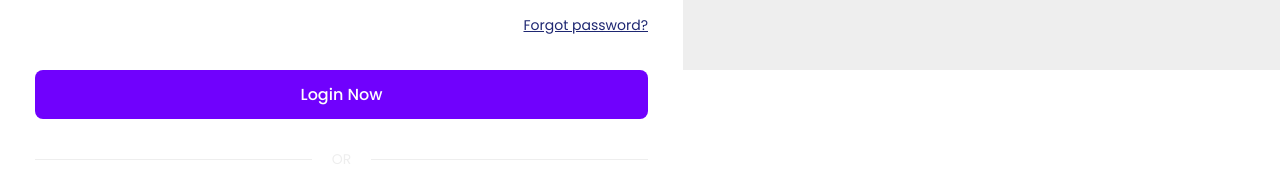
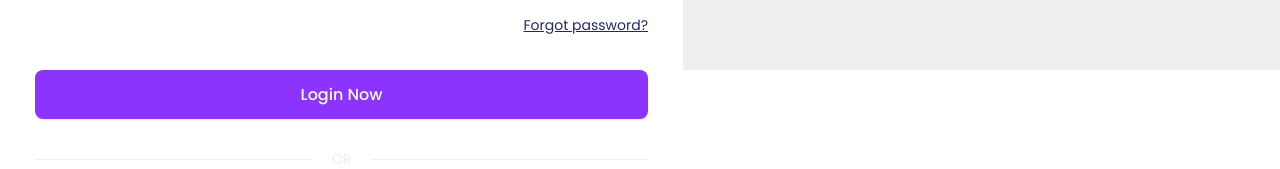
Before and after one commit to renanp96/angular-login-page, an Angular app: page /login in a window 1280 px wide. Shown: the part 730-899 px from the top of the page. Built offline with nearby package versions, Linux system fonts and the light colour scheme.

Commit message:
finished login page

```diff
--- a/src/app/components/default-login-layout/default-login-layout.html
+++ b/src/app/components/default-login-layout/default-login-layout.html
@@ -6,7 +6,7 @@
 
         </ng-content>
         <div class="btn-wrapper">
-            <button class="btn-primary" (click)="submit()" >{{ primaryBtnText }}</button>
+            <button class="btn-primary" (click)="submit()" [disabled]="disablePrimaryBtn">{{ primaryBtnText }}</button>
             <div class="divider">
                 <div></div>
                 <span>or</span>
--- a/src/app/components/default-login-layout/default-login-layout.scss
+++ b/src/app/components/default-login-layout/default-login-layout.scss
@@ -72,6 +72,10 @@
                 padding: 12px 24px;
                 cursor: pointer;
 
+                &:disabled {
+                    opacity: 0.8;
+                }
+
                 &.btn-primary {
                     background-color: $primary-color;
                     color: white;
--- a/src/app/components/default-login-layout/default-login-layout.ts
+++ b/src/app/components/default-login-layout/default-login-layout.ts
@@ -11,6 +11,7 @@
   @Input() title: string = "";
   @Input() primaryBtnText: string = "";
   @Input() secondaryBtnText: string = "";
+  @Input() disablePrimaryBtn: boolean = true;
   @Output("submit") onSubmit = new EventEmitter();
   @Output("navigate") onNavigate = new EventEmitter();
 
--- a/src/app/pages/login/login.html
+++ b/src/app/pages/login/login.html
@@ -4,6 +4,7 @@
     secondaryBtnText="Singup Now"
     (submit)="submit()"
     (navigate)="navigate()"
+    [disablePrimaryBtn]="!loginForm.valid"
 >
     <form [formGroup]="loginForm">
         <app-primary-input
```
